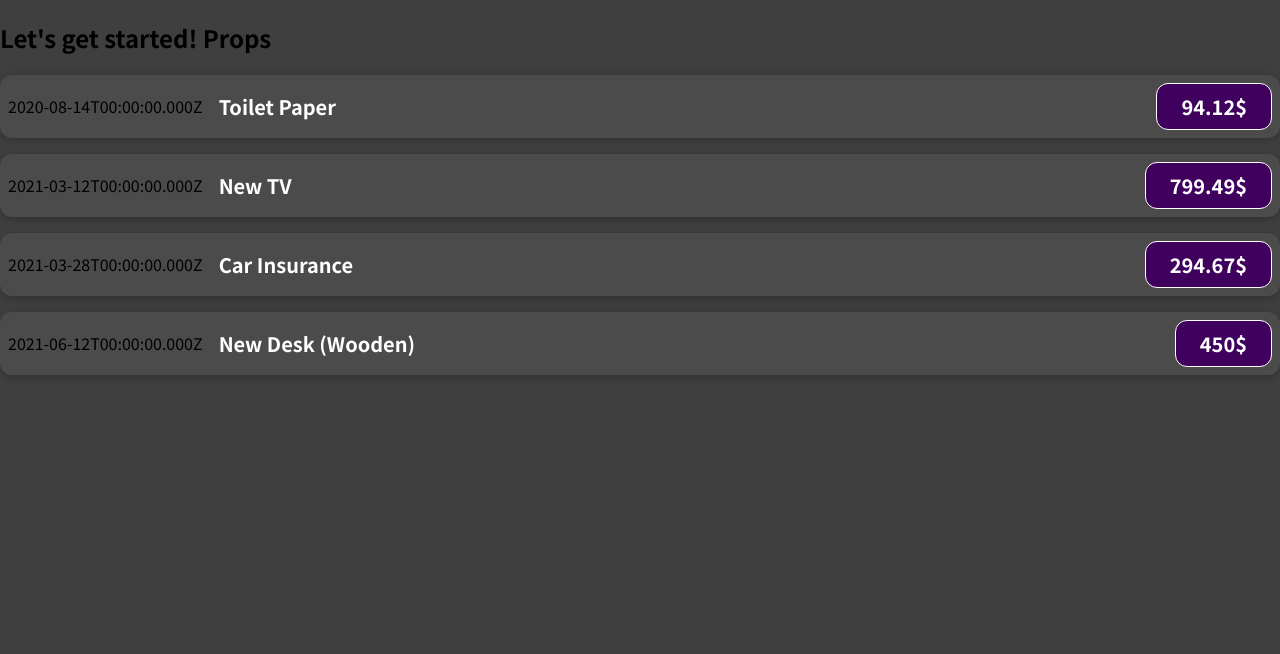
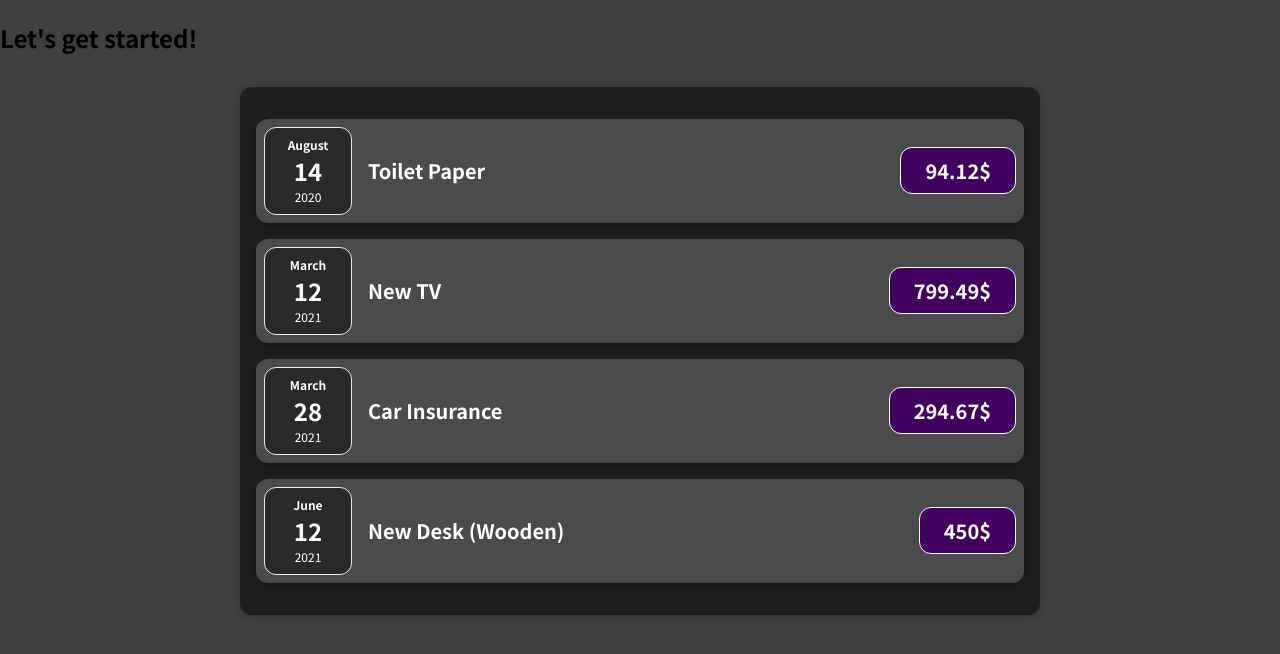
Before and after one commit to Arunr29/react-app, a JavaScript app: page / in a window 1280 px wide. Shown: the top 654 px of the page. Built offline with nearby package versions, Linux system fonts and the light colour scheme.

Commit message:
commit props

```diff
--- a/src/App.js
+++ b/src/App.js
@@ -1,7 +1,7 @@
-import ExpenseItem from "./components/ExpenseItem";
+import ExpenseData from "./components/ExpenseData";
+
 
 function App() {
-  const title ="Props"
   const expenses = [
     {
       id: "e1",
@@ -31,27 +31,8 @@ function App() {
 
   return (
     <div>
-      <h2>Let's get started! {title}</h2>
-      <ExpenseItem
-        title={expenses[0].title}
-        amount={expenses[0].amount}
-        date={expenses[0].date}
-      ></ExpenseItem>
-      <ExpenseItem
-        title={expenses[1].title}
-        amount={expenses[1].amount}
-        date={expenses[1].date}
-      ></ExpenseItem>
-      <ExpenseItem
-        title={expenses[2].title}
-        amount={expenses[2].amount}
-        date={expenses[2].date}
-      ></ExpenseItem>
-      <ExpenseItem
-        title={expenses[3].title}
-        amount={expenses[3].amount}
-        date={expenses[3].date}
-      ></ExpenseItem>
+      <h2>Let's get started!</h2>
+      <ExpenseData items={expenses}/>
     </div>
   );
 }
--- /dev/null
+++ b/src/components/ExpenseData.css
@@ -0,0 +1,9 @@
+.expenses {
+    padding: 1rem;
+    background-color: rgb(31, 31, 31);
+    margin: 2rem auto;
+    width: 50rem;
+    max-width: 95%;
+    border-radius: 12px;
+    box-shadow: 0 1px 8px rgba(0, 0, 0, 0.25);
+  }
--- /dev/null
+++ b/src/components/ExpenseData.js
@@ -0,0 +1,31 @@
+import ExpenseItem from "./ExpenseItem";
+import './ExpenseData.css';
+
+function ExpenseData(props) {
+  return (
+    <div className="expenses">
+      <ExpenseItem
+        title={props.items[0].title}
+        amount={props.items[0].amount}
+        date={props.items[0].date}
+      />
+      <ExpenseItem
+        title={props.items[1].title}
+        amount={props.items[1].amount}
+        date={props.items[1].date}
+      />
+      <ExpenseItem
+        title={props.items[2].title}
+        amount={props.items[2].amount}
+        date={props.items[2].date}
+      />
+      <ExpenseItem
+        title={props.items[3].title}
+        amount={props.items[3].amount}
+        date={props.items[3].date}
+      />
+    </div>
+  );
+}
+
+export default ExpenseData;
--- /dev/null
+++ b/src/components/ExpenseDate.css
@@ -0,0 +1,26 @@
+.expense-date {
+    display: flex;
+    flex-direction: column;
+    width: 5.5rem;
+    height: 5.5rem;
+    border: 1px solid #ececec;
+    background-color: #2a2a2a;
+    color: white;
+    border-radius: 12px;
+    align-items: center;
+    justify-content: center;
+  }
+
+  .expense-date__month {
+    font-size: 0.75rem;
+    font-weight: bold;
+  }
+
+  .expense-date__year {
+    font-size: 0.75rem;
+  }
+
+  .expense-date__day {
+    font-size: 1.5rem;
+    font-weight: bold;
+  }
--- /dev/null
+++ b/src/components/ExpenseDate.js
@@ -0,0 +1,17 @@
+import'./ExpenseDate.css';
+
+function ExpenseDate(props) {
+  const month = props.date.toLocaleDateString("en-US", { month: "long" });
+  const day = props.date.toLocaleDateString("en-US", { day: "2-digit" });
+  const year = props.date.getFullYear();
+
+  return (
+    <div className='expense-date'>
+      <div className='expense-date__month'>{month}</div>
+      <div className='expense-date__day'>{day}</div>
+      <div className='expense-date__year'>{year}</div>
+    </div>
+  );
+}
+
+export default ExpenseDate;
--- a/src/components/ExpenseItem.js
+++ b/src/components/ExpenseItem.js
@@ -1,18 +1,21 @@
 import "./ExpenseItem.css";
+import ExpenseDate from "./ExpenseDate";
 
 function ExpenseItem(props) {
   //Hard-coded variables
-  const expenseDate = new Date(2023, 2, 27);
-  const expenseDescription = "Car Insuarance";
-  const expensePrice = 294.67;
+  // const expenseDate = new Date(2023, 2, 27);
+  // const expenseDescription = "Car Insuarance";
+  // const expensePrice = 294.67;
   const dollar = "$";
-
   return (
     <div className="expense-item">
-      <div>{props.date.toISOString()}</div>
+      <ExpenseDate date={props.date} />
       <div className="expense-item__description">
         <h2>{props.title}</h2>
-        <div className="expense-item__price">{props.amount}{dollar}</div>
+        <div className="expense-item__price">
+          {props.amount}
+          {dollar}
+        </div>
       </div>
     </div>
   );
```
